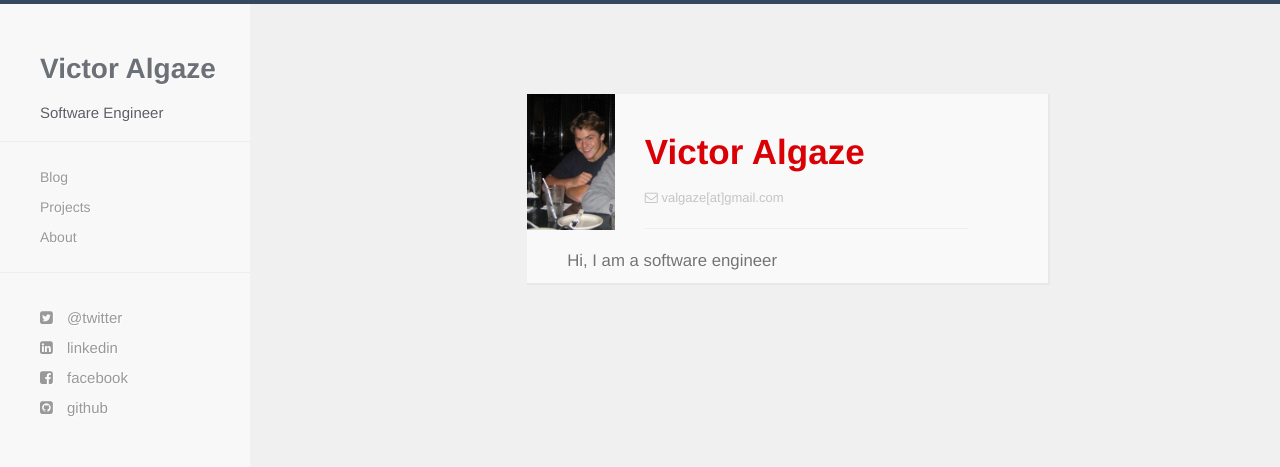
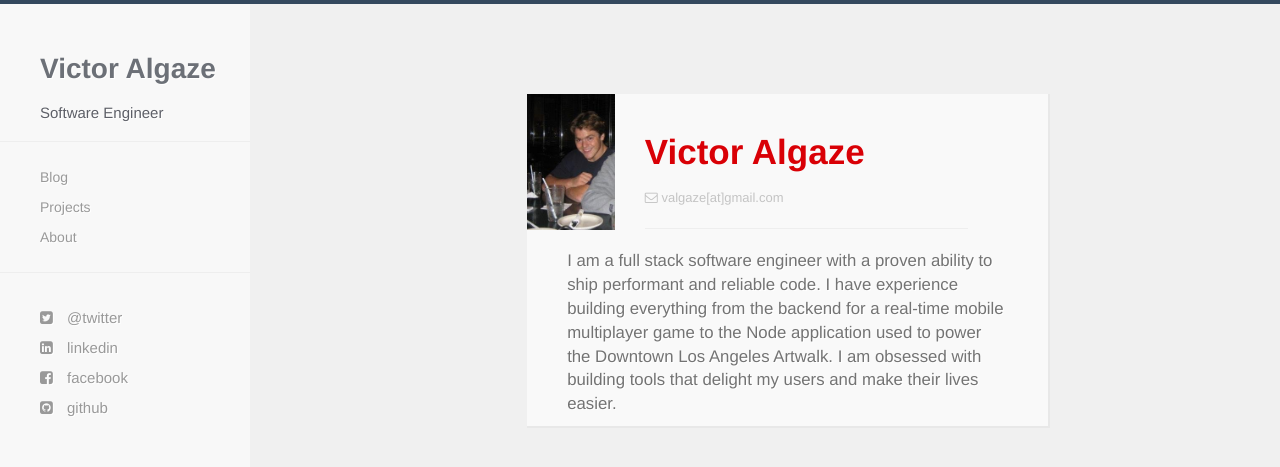
Before and after one commit to valgaze/valgaze.github.io, a Jekyll site: the page built from about.html, in a window 1280 px wide. Shown: the top 467 px of the page. Built offline with Jekyll 4.4.1, drawn with Linux system fonts in a browser that asks for light colours; nearby versions of some CDN libraries; Markdown is read by kramdown in place of the engine named in the settings.

Commit message:
Tweak about

```diff
--- a/about.html
+++ b/about.html
@@ -18,7 +18,7 @@ permalink: /about/
         </div>
         <div class="row">
           <div class="col-md-12 letter">
-            <p>Hi, I am a software engineer</p>
+            <p>I am a full stack software engineer with a proven ability to ship performant and reliable code. I have experience building everything from the backend for a real-time mobile multiplayer game to the Node application used to power the Downtown Los Angeles Artwalk. I am obsessed with building tools that delight my users and make their lives easier.</p>
           </div>
         </div>
     </div>
```
